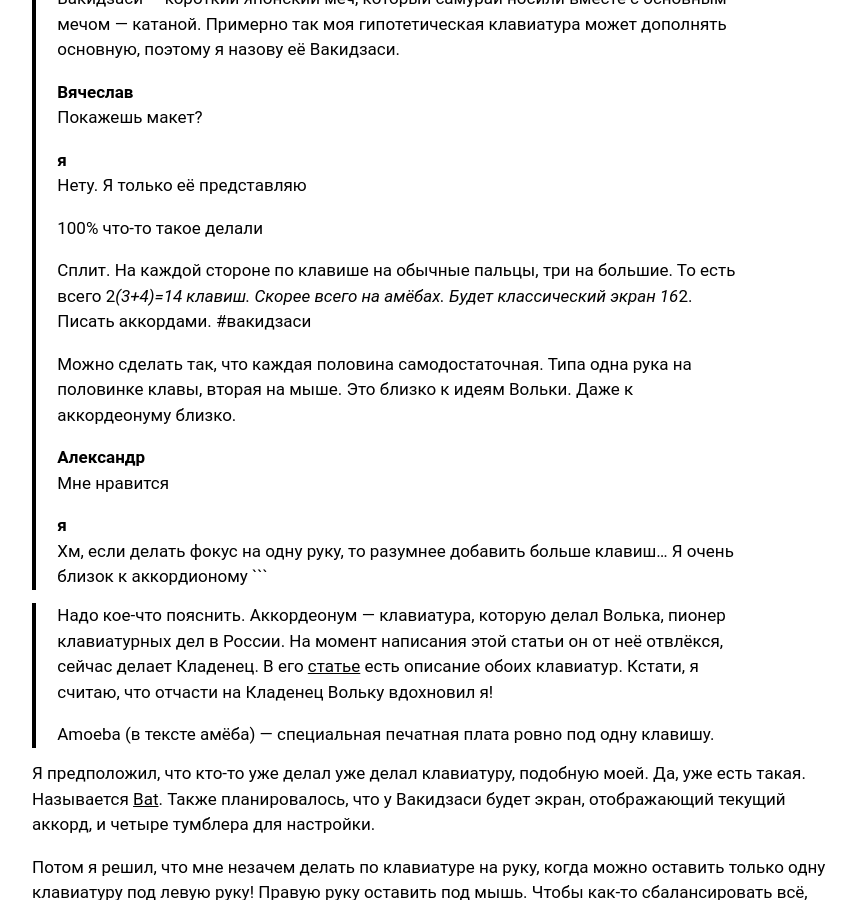
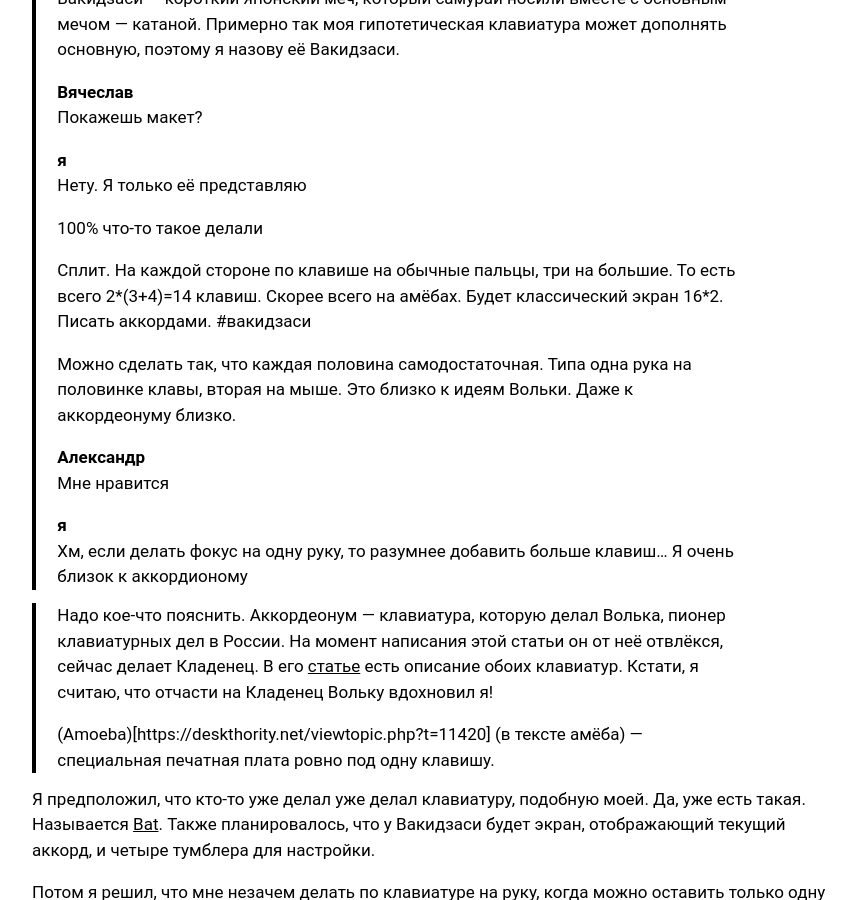
Before and after one commit to bouncepaw/bouncepaw.github.io, a Jekyll site: the page built from _posts/2019-03-16-wakizashi-concept.md, in a window 1280 px wide and 900 px high, scrolled down 680 px. Shown: the whole window, without its empty margins (208-1064 px from the left). Built offline with Jekyll 4.4.1, drawn with Linux system fonts in a browser that asks for light colours; some of the changed text lies outside the part shown.

Commit message:
Update once more

````diff
--- a/_posts/2019-03-16-wakizashi-concept.md
+++ b/_posts/2019-03-16-wakizashi-concept.md
@@ -31,17 +31,17 @@ layout:    ru
 > 100% что-то такое делали
 >
 > Сплит. На каждой стороне по клавише на обычные пальцы, три на большие.
-> То есть всего 2*(3+4)=14 клавиш. Скорее всего на амёбах. Будет классический
-> экран 16*2. Писать аккордами. #вакидзаси
+> То есть всего 2\*(3+4)=14 клавиш. Скорее всего на амёбах. Будет классический
+> экран 16\*2. Писать аккордами. #вакидзаси
 >
 > Можно сделать так, что каждая половина самодостаточная. Типа одна рука на
-> половинке клавы, вторая на мыше. Это близко к идеям Вольки. Даже к аккордеонуму
-> близко.
+> половинке клавы, вторая на мыше. Это близко к идеям Вольки. Даже к
+> аккордеонуму близко.
 >
 > **Александр**<br>Мне нравится
 >
 > **я**<br>Хм, если делать фокус на одну руку, то разумнее добавить больше
-> клавиш… Я очень близок к аккордионому ```
+> клавиш… Я очень близок к аккордионому
 
 > Надо кое-что пояснить. Аккордеонум — клавиатура, которую делал Волька, пионер
 > клавиатурных дел в России. На момент написания этой статьи он от неё отвлёкся,
@@ -49,8 +49,8 @@ layout:    ru
 > [статье](http://ibnteo.klava.org/keyboard/accord-alternately) есть описание
 > обоих клавиатур. Кстати, я считаю, что отчасти на Кладенец Вольку вдохновил я!
 >
-> Amoeba (в тексте амёба) — специальная печатная плата ровно под одну
-> клавишу.
+> (Amoeba)[https://deskthority.net/viewtopic.php?t=11420] (в тексте амёба) —
+> специальная печатная плата ровно под одну клавишу.
 
 Я предположил, что кто-то уже делал уже делал клавиатуру, подобную моей. Да, уже
 есть такая. Называется [Bat](http://xahlee.info/kbd/bat_keyboard.html). Также
@@ -86,7 +86,7 @@ layout:    ru
 Я не знаю, удобно ли будет на ней печатать, но я однозначно её соберу. На момент
 написания статьи (16.04.2019) компоненты едут ко мне из Китая и с другого края
 России (добрый [Ёж](https://t.me/KgOfHedgehogs отправил мне несколько
-компонентов).
+компонентов)).
 
 Вообще, для сборки нужны следующие компоненты:
 - **Микроконтроллер**. Большинство создаталей клавиатур используют дешёвые
````
Also changed, not shown: other parts of _posts/2019-03-16-wakizashi-concept.md (+4 -4 lines).
